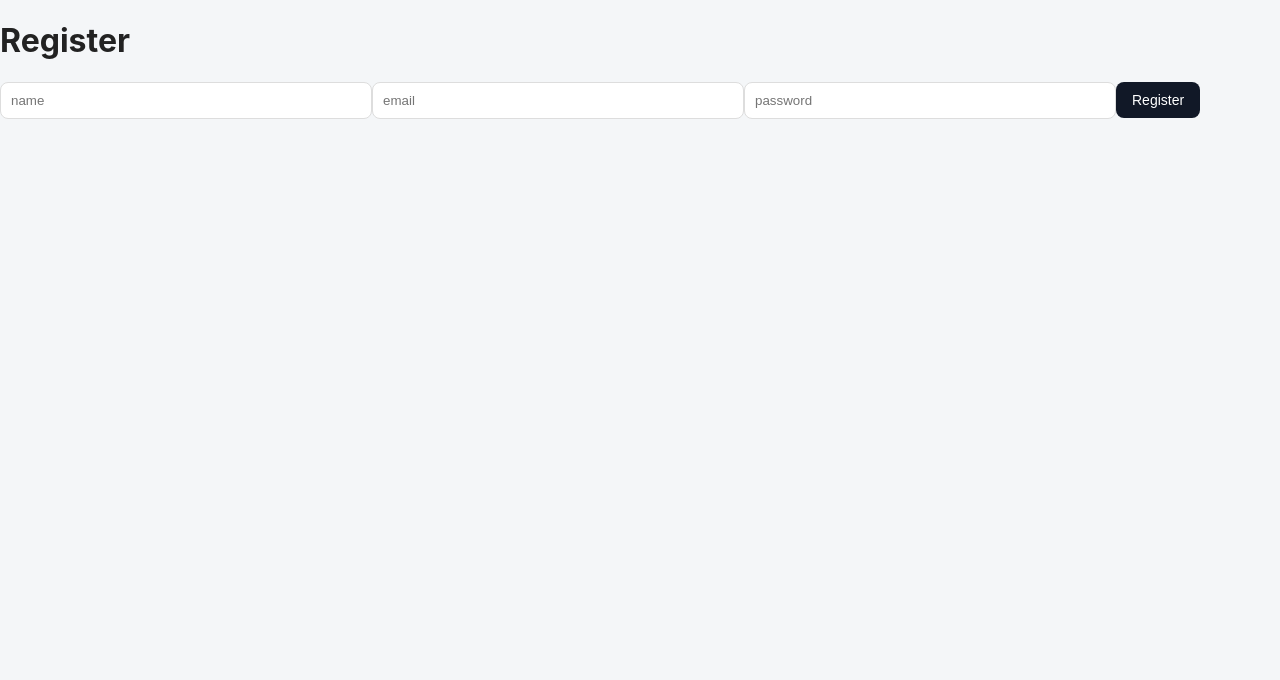
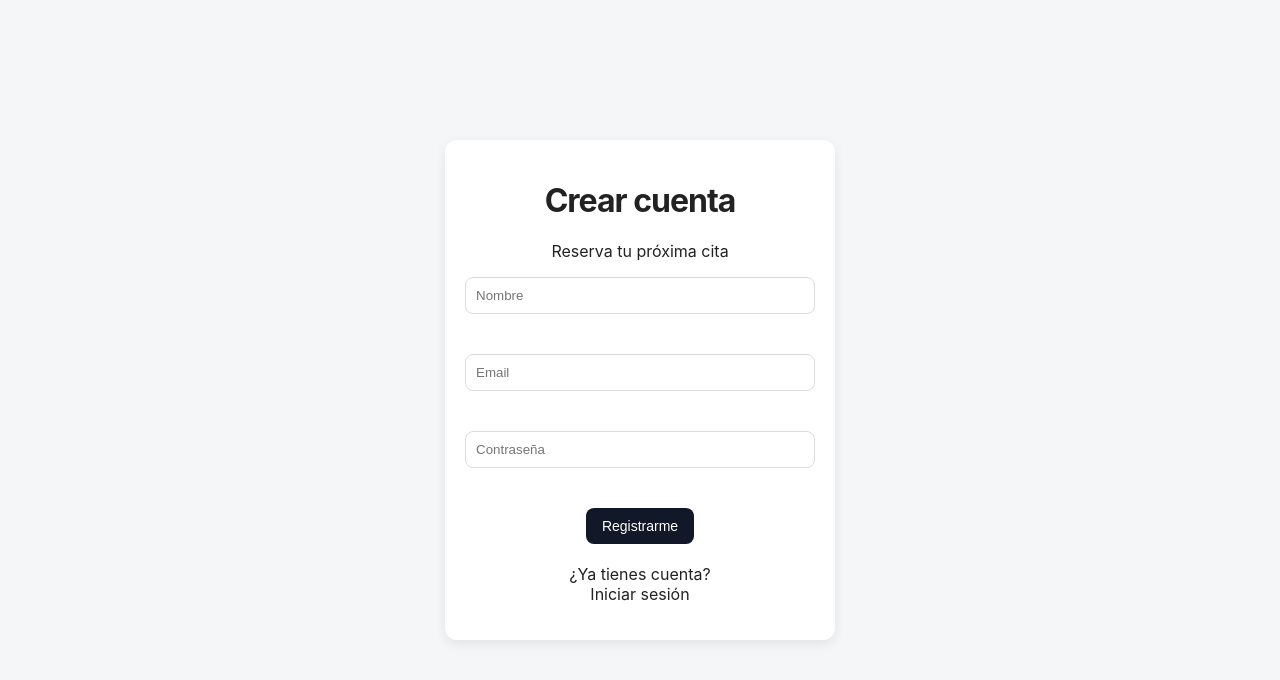
Before and after one commit to MarcG1922/booking-barber, a React app in the folder frontend/: page /register in a window 1280 px wide. Shown: the top 680 px of the page. Built offline with nearby package versions, Linux system fonts and the light colour scheme; the HTML template or start-up script is replaced by a standard one.

Commit message:
Improve UI design and enhance authentication flow

```diff
--- a/frontend/src/index.css
+++ b/frontend/src/index.css
@@ -58,3 +58,17 @@ a {
   text-decoration: none;
   color: inherit;
 }
+
+form {
+  display: flex;
+  flex-direction: column;
+  align-items: center;
+}
+
+input {
+  box-sizing: border-box;
+}
+
+h1 {
+  letter-spacing: -1px;
+}
--- a/frontend/src/pages/Login.jsx
+++ b/frontend/src/pages/Login.jsx
@@ -1,54 +1,129 @@
 import { useState } from "react";
-import { useNavigate } from "react-router-dom";
+import { Link, useNavigate } from "react-router-dom";
 import api from "../services/api";
 
 function Login() {
+
+  const navigate = useNavigate();
+
   const [email, setEmail] = useState("");
   const [password, setPassword] = useState("");
 
-  const navigate = useNavigate();
+  const handleLogin = async (e) => {
 
-  const handleSubmit = async (e) => {
     e.preventDefault();
 
     try {
+
       const res = await api.post("/auth/login", {
         email,
         password
       });
 
-      localStorage.setItem("token", res.data.token);
+localStorage.setItem(
+  "token",
+  res.data.token
+);
 
-      navigate("/dashboard");
+window.location.href = "/dashboard";
 
-    } catch (err) {
-      console.error(err);
-      alert("Error login");
+    } catch (error) {
+
+      alert(
+        error.response?.data?.error ||
+        "Error iniciando sesión"
+      );
+
     }
   };
 
+
   return (
-    <div>
-      <h1>Login</h1>
 
-      <form onSubmit={handleSubmit}>
+    <div
+      style={{
+        minHeight: "100vh",
+        display: "flex",
+        justifyContent: "center",
+        alignItems: "center"
+      }}
+    >
+
+      <div
+        className="card"
+        style={{
+          width: "350px",
+          textAlign: "center"
+        }}
+      >
+
+        <h1>
+           Barber Booking
+        </h1>
+
+        <p>
+          Inicia sesión para gestionar tus citas
+        </p>
+
+
+        <form onSubmit={handleLogin}>
+
+
           <input
-          placeholder="email"
+            type="email"
+            placeholder="Email"
             value={email}
-          onChange={(e) => setEmail(e.target.value)}
+            onChange={(e) =>
+              setEmail(e.target.value)
+            }
           />
+
+
+          <br />
+          <br />
+
 
           <input
             type="password"
-          placeholder="password"
+            placeholder="Contraseña"
             value={password}
-          onChange={(e) => setPassword(e.target.value)}
+            onChange={(e) =>
+              setPassword(e.target.value)
+            }
           />
 
-        <button type="submit">Login</button>
+
+          <br />
+          <br />
+
+
+          <button type="submit">
+            Entrar
+          </button>
+
+
         </form>
+
+
+        <p style={{marginTop:"20px"}}>
+
+          ¿No tienes cuenta?
+
+          <br />
+
+          <Link to="/register">
+            Crear cuenta
+          </Link>
+
+        </p>
+
+
       </div>
+
+    </div>
+
   );
 }
 
+
 export default Login;
--- a/frontend/src/pages/Register.jsx
+++ b/frontend/src/pages/Register.jsx
@@ -1,62 +1,155 @@
 import { useState } from "react";
-import { useNavigate } from "react-router-dom";
+import { Link, useNavigate } from "react-router-dom";
 import api from "../services/api";
 
+
 function Register() {
+
+  const navigate = useNavigate();
+
+
   const [name, setName] = useState("");
   const [email, setEmail] = useState("");
   const [password, setPassword] = useState("");
 
-  const navigate = useNavigate();
 
-  const handleSubmit = async (e) => {
+  const handleRegister = async (e) => {
+
     e.preventDefault();
 
+
     try {
+
       await api.post("/auth/register", {
         name,
         email,
         password
       });
 
-      alert("Usuario creado");
+
+      alert(
+        "Cuenta creada correctamente"
+      );
+
 
       navigate("/");
 
-    } catch (err) {
-      console.error(err);
-      alert("Error register");
+
+    } catch(error) {
+
+      alert(
+        error.response?.data?.error ||
+        "Error creando cuenta"
+      );
+
     }
+
   };
 
+
   return (
-    <div>
-      <h1>Register</h1>
 
-      <form onSubmit={handleSubmit}>
+    <div
+      style={{
+        minHeight:"100vh",
+        display:"flex",
+        justifyContent:"center",
+        alignItems:"center"
+      }}
+    >
+
+
+      <div
+        className="card"
+        style={{
+          width:"350px",
+          textAlign:"center"
+        }}
+      >
+
+
+        <h1>
+         Crear cuenta
+        </h1>
+
+
+        <p>
+          Reserva tu próxima cita
+        </p>
+
+
+        <form onSubmit={handleRegister}>
+
+
           <input
-          placeholder="name"
+            placeholder="Nombre"
             value={name}
-          onChange={(e) => setName(e.target.value)}
+            onChange={(e)=>
+              setName(e.target.value)
+            }
           />
 
+
+          <br/>
+          <br/>
+
+
           <input
-          placeholder="email"
+            type="email"
+            placeholder="Email"
             value={email}
-          onChange={(e) => setEmail(e.target.value)}
+            onChange={(e)=>
+              setEmail(e.target.value)
+            }
           />
+
+
+          <br/>
+          <br/>
+
 
           <input
             type="password"
-  placeholder="password"
+            placeholder="Contraseña"
             value={password}
-  onChange={(e) => setPassword(e.target.value)}
+            onChange={(e)=>
+              setPassword(e.target.value)
+            }
           />
 
-        <button type="submit">Register</button>
+
+          <br/>
+          <br/>
+
+
+          <button type="submit">
+            Registrarme
+          </button>
+
+
         </form>
+
+
+        <p style={{marginTop:"20px"}}>
+
+          ¿Ya tienes cuenta?
+
+          <br/>
+
+          <Link to="/">
+            Iniciar sesión
+          </Link>
+
+        </p>
+
+
       </div>
+
+
+    </div>
+
   );
 }
 
+
 export default Register;
```
Also changed, not shown: 1 other file (tests, documents, lock files or other folders). Lines whose indentation alone changed are shown as unchanged.
